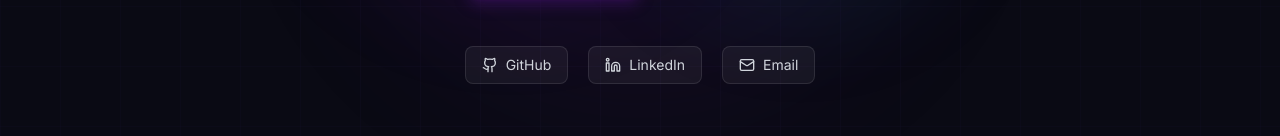
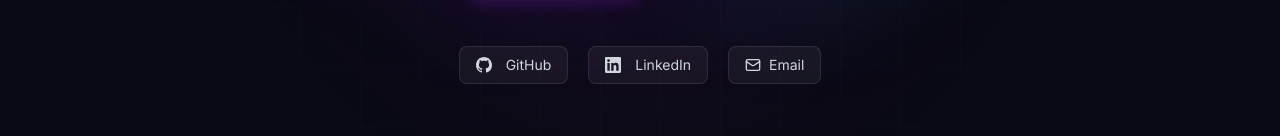
Before and after one commit to aalsaati55/my-portfolio, a React (Vite) app: page / in a window 1280 px wide. Shown: the part 594-730 px from the top of the page. Built offline with nearby package versions, Linux system fonts and the light colour scheme.

Commit message:
portfolio working

```diff
--- a/src/components/Contact.jsx
+++ b/src/components/Contact.jsx
@@ -1,5 +1,9 @@
-import { Mail, Github, Linkedin, Phone, MapPin, Send } from 'lucide-react';
+import { Mail, Phone, MapPin, Send } from 'lucide-react';
+
 import { useState } from 'react';
+
+const GithubIcon = () => (<svg width="20" height="20" viewBox="0 0 24 24" fill="currentColor"><path d="M12 0C5.37 0 0 5.37 0 12c0 5.31 3.435 9.795 8.205 11.385.6.105.825-.255.825-.57 0-.285-.015-1.23-.015-2.235-3.015.555-3.795-.735-4.035-1.41-.135-.345-.72-1.41-1.23-1.695-.42-.225-1.02-.78-.015-.795.945-.015 1.62.87 1.845 1.23 1.08 1.815 2.805 1.305 3.495.99.105-.78.42-1.305.765-1.605-2.67-.3-5.46-1.335-5.46-5.925 0-1.305.465-2.385 1.23-3.225-.12-.3-.54-1.53.12-3.18 0 0 1.005-.315 3.3 1.23.96-.27 1.98-.405 3-.405s2.04.135 3 .405c2.295-1.56 3.3-1.23 3.3-1.23.66 1.65.24 2.88.12 3.18.765.84 1.23 1.905 1.23 3.225 0 4.605-2.805 5.625-5.475 5.925.435.375.81 1.095.81 2.22 0 1.605-.015 2.895-.015 3.3 0 .315.225.69.825.57A12.02 12.02 0 0 0 24 12c0-6.63-5.37-12-12-12z"/></svg>);
+const LinkedinIcon = () => (<svg width="20" height="20" viewBox="0 0 24 24" fill="currentColor"><path d="M20.447 20.452h-3.554v-5.569c0-1.328-.027-3.037-1.852-3.037-1.853 0-2.136 1.445-2.136 2.939v5.667H9.351V9h3.414v1.561h.046c.477-.9 1.637-1.85 3.37-1.85 3.601 0 4.267 2.37 4.267 5.455v6.286zM5.337 7.433a2.062 2.062 0 0 1-2.063-2.065 2.064 2.064 0 1 1 2.063 2.065zm1.782 13.019H3.555V9h3.564v11.452zM22.225 0H1.771C.792 0 0 .774 0 1.729v20.542C0 23.227.792 24 1.771 24h20.451C23.2 24 24 23.227 24 22.271V1.729C24 .774 23.2 0 22.222 0h.003z"/></svg>);
 
 const contactLinks = [
   {
@@ -11,7 +15,7 @@
     border: 'border-purple-500/30',
   },
   {
-    icon: <Github size={20} />,
+    icon: <GithubIcon />,
     label: 'GitHub',
     value: 'github.com/aalsaati55',
     href: 'https://github.com/aalsaati55',
@@ -19,7 +23,7 @@
     border: 'border-gray-500/30',
   },
   {
-    icon: <Linkedin size={20} />,
+    icon: <LinkedinIcon />,
     label: 'LinkedIn',
     value: 'linkedin.com/in/abdulmajeed-alsaati',
     href: 'https://www.linkedin.com/in/abdulmajeed-alsaati',
--- a/src/components/Footer.jsx
+++ b/src/components/Footer.jsx
@@ -1,4 +1,7 @@
-import { Github, Linkedin, Mail, Shield, Heart } from 'lucide-react';
+import { Mail, Shield, Heart } from 'lucide-react';
+
+const GithubIcon = () => (<svg width="16" height="16" viewBox="0 0 24 24" fill="currentColor"><path d="M12 0C5.37 0 0 5.37 0 12c0 5.31 3.435 9.795 8.205 11.385.6.105.825-.255.825-.57 0-.285-.015-1.23-.015-2.235-3.015.555-3.795-.735-4.035-1.41-.135-.345-.72-1.41-1.23-1.695-.42-.225-1.02-.78-.015-.795.945-.015 1.62.87 1.845 1.23 1.08 1.815 2.805 1.305 3.495.99.105-.78.42-1.305.765-1.605-2.67-.3-5.46-1.335-5.46-5.925 0-1.305.465-2.385 1.23-3.225-.12-.3-.54-1.53.12-3.18 0 0 1.005-.315 3.3 1.23.96-.27 1.98-.405 3-.405s2.04.135 3 .405c2.295-1.56 3.3-1.23 3.3-1.23.66 1.65.24 2.88.12 3.18.765.84 1.23 1.905 1.23 3.225 0 4.605-2.805 5.625-5.475 5.925.435.375.81 1.095.81 2.22 0 1.605-.015 2.895-.015 3.3 0 .315.225.69.825.57A12.02 12.02 0 0 0 24 12c0-6.63-5.37-12-12-12z"/></svg>);
+const LinkedinIcon = () => (<svg width="16" height="16" viewBox="0 0 24 24" fill="currentColor"><path d="M20.447 20.452h-3.554v-5.569c0-1.328-.027-3.037-1.852-3.037-1.853 0-2.136 1.445-2.136 2.939v5.667H9.351V9h3.414v1.561h.046c.477-.9 1.637-1.85 3.37-1.85 3.601 0 4.267 2.37 4.267 5.455v6.286zM5.337 7.433a2.062 2.062 0 0 1-2.063-2.065 2.064 2.064 0 1 1 2.063 2.065zm1.782 13.019H3.555V9h3.564v11.452zM22.225 0H1.771C.792 0 0 .774 0 1.729v20.542C0 23.227.792 24 1.771 24h20.451C23.2 24 24 23.227 24 22.271V1.729C24 .774 23.2 0 22.222 0h.003z"/></svg>);
 
 export default function Footer() {
   return (
@@ -33,11 +36,11 @@
           <div className="flex items-center gap-3">
             <a href="https://github.com/aalsaati55" target="_blank" rel="noreferrer"
               className="w-9 h-9 rounded-lg bg-white/5 border border-white/10 flex items-center justify-center text-gray-400 hover:text-white hover:bg-white/15 transition-all">
-              <Github size={16} />
+              <GithubIcon />
             </a>
             <a href="https://www.linkedin.com/in/abdulmajeed-alsaati" target="_blank" rel="noreferrer"
               className="w-9 h-9 rounded-lg bg-white/5 border border-white/10 flex items-center justify-center text-gray-400 hover:text-white hover:bg-white/15 transition-all">
-              <Linkedin size={16} />
+              <LinkedinIcon />
             </a>
             <a href="mailto:majeedghassan45@gmail.com"
               className="w-9 h-9 rounded-lg bg-white/5 border border-white/10 flex items-center justify-center text-gray-400 hover:text-white hover:bg-white/15 transition-all">
--- a/src/components/Hero.jsx
+++ b/src/components/Hero.jsx
@@ -1,5 +1,8 @@
 import { useState, useEffect } from 'react';
-import { Github, Linkedin, Mail, ChevronDown, Terminal } from 'lucide-react';
+import { Mail, ChevronDown, Terminal } from 'lucide-react';
+
+const GithubIcon = () => (<svg width="16" height="16" viewBox="0 0 24 24" fill="currentColor"><path d="M12 0C5.37 0 0 5.37 0 12c0 5.31 3.435 9.795 8.205 11.385.6.105.825-.255.825-.57 0-.285-.015-1.23-.015-2.235-3.015.555-3.795-.735-4.035-1.41-.135-.345-.72-1.41-1.23-1.695-.42-.225-1.02-.78-.015-.795.945-.015 1.62.87 1.845 1.23 1.08 1.815 2.805 1.305 3.495.99.105-.78.42-1.305.765-1.605-2.67-.3-5.46-1.335-5.46-5.925 0-1.305.465-2.385 1.23-3.225-.12-.3-.54-1.53.12-3.18 0 0 1.005-.315 3.3 1.23.96-.27 1.98-.405 3-.405s2.04.135 3 .405c2.295-1.56 3.3-1.23 3.3-1.23.66 1.65.24 2.88.12 3.18.765.84 1.23 1.905 1.23 3.225 0 4.605-2.805 5.625-5.475 5.925.435.375.81 1.095.81 2.22 0 1.605-.015 2.895-.015 3.3 0 .315.225.69.825.57A12.02 12.02 0 0 0 24 12c0-6.63-5.37-12-12-12z"/></svg>);
+const LinkedinIcon = () => (<svg width="16" height="16" viewBox="0 0 24 24" fill="currentColor"><path d="M20.447 20.452h-3.554v-5.569c0-1.328-.027-3.037-1.852-3.037-1.853 0-2.136 1.445-2.136 2.939v5.667H9.351V9h3.414v1.561h.046c.477-.9 1.637-1.85 3.37-1.85 3.601 0 4.267 2.37 4.267 5.455v6.286zM5.337 7.433a2.062 2.062 0 0 1-2.063-2.065 2.064 2.064 0 1 1 2.063 2.065zm1.782 13.019H3.555V9h3.564v11.452zM22.225 0H1.771C.792 0 0 .774 0 1.729v20.542C0 23.227.792 24 1.771 24h20.451C23.2 24 24 23.227 24 22.271V1.729C24 .774 23.2 0 22.222 0h.003z"/></svg>);
 
 const roles = [
   'Cybersecurity Engineer',
@@ -96,11 +99,11 @@
         <div className="flex items-center justify-center gap-5 animate-fadeInUp" style={{ animationDelay: '0.5s' }}>
           <a href="https://github.com/aalsaati55" target="_blank" rel="noreferrer"
             className="flex items-center gap-2 px-4 py-2 rounded-lg bg-white/5 border border-white/10 text-gray-300 hover:text-white hover:bg-white/10 transition-all duration-200 text-sm">
-            <Github size={16} /> GitHub
+            <GithubIcon /> <span className="ml-1.5">GitHub</span>
           </a>
           <a href="https://www.linkedin.com/in/abdulmajeed-alsaati" target="_blank" rel="noreferrer"
             className="flex items-center gap-2 px-4 py-2 rounded-lg bg-white/5 border border-white/10 text-gray-300 hover:text-white hover:bg-white/10 transition-all duration-200 text-sm">
-            <Linkedin size={16} /> LinkedIn
+            <LinkedinIcon /> <span className="ml-1.5">LinkedIn</span>
           </a>
           <a href="mailto:majeedghassan45@gmail.com"
             className="flex items-center gap-2 px-4 py-2 rounded-lg bg-white/5 border border-white/10 text-gray-300 hover:text-white hover:bg-white/10 transition-all duration-200 text-sm">
--- a/src/components/Navbar.jsx
+++ b/src/components/Navbar.jsx
@@ -1,5 +1,6 @@
 import { useState, useEffect } from 'react';
 import { Menu, X, Shield } from 'lucide-react';
+// lucide-react this version has no Github/Linkedin icons — using Shield instead is fine
 
 const links = ['About', 'Skills', 'Projects', 'Education', 'Certificates', 'Contact'];
 
--- a/src/components/Projects.jsx
+++ b/src/components/Projects.jsx
@@ -1,4 +1,6 @@
-import { Github, ExternalLink, Shield, Globe, Network, Terminal, Server, Bug } from 'lucide-react';
+import { ExternalLink, Shield, Globe, Network, Terminal, Server, Bug } from 'lucide-react';
+
+const GithubIcon = ({ size = 13 }) => (<svg width={size} height={size} viewBox="0 0 24 24" fill="currentColor"><path d="M12 0C5.37 0 0 5.37 0 12c0 5.31 3.435 9.795 8.205 11.385.6.105.825-.255.825-.57 0-.285-.015-1.23-.015-2.235-3.015.555-3.795-.735-4.035-1.41-.135-.345-.72-1.41-1.23-1.695-.42-.225-1.02-.78-.015-.795.945-.015 1.62.87 1.845 1.23 1.08 1.815 2.805 1.305 3.495.99.105-.78.42-1.305.765-1.605-2.67-.3-5.46-1.335-5.46-5.925 0-1.305.465-2.385 1.23-3.225-.12-.3-.54-1.53.12-3.18 0 0 1.005-.315 3.3 1.23.96-.27 1.98-.405 3-.405s2.04.135 3 .405c2.295-1.56 3.3-1.23 3.3-1.23.66 1.65.24 2.88.12 3.18.765.84 1.23 1.905 1.23 3.225 0 4.605-2.805 5.625-5.475 5.925.435.375.81 1.095.81 2.22 0 1.605-.015 2.895-.015 3.3 0 .315.225.69.825.57A12.02 12.02 0 0 0 24 12c0-6.63-5.37-12-12-12z"/></svg>);
 
 const projects = [
   {
@@ -151,7 +153,7 @@
               <div className="flex gap-3 mt-auto">
                 <a href={p.github} target="_blank" rel="noreferrer"
                   className="flex items-center gap-1.5 text-xs text-gray-300 hover:text-white px-3 py-1.5 rounded-lg bg-white/10 hover:bg-white/20 transition-colors font-medium">
-                  <Github size={13} /> Code
+                  <GithubIcon size={13} /> Code
                 </a>
                 {p.live && (
                   <a href={p.live} target="_blank" rel="noreferrer"
@@ -167,7 +169,7 @@
         <div className="text-center mt-10">
           <a href="https://github.com/aalsaati55" target="_blank" rel="noreferrer"
             className="inline-flex items-center gap-2 px-6 py-3 rounded-xl border border-purple-500/40 text-purple-300 hover:bg-purple-900/30 transition-all duration-200 font-semibold">
-            <Github size={18} /> View All on GitHub
+            <GithubIcon size={18} /> View All on GitHub
           </a>
         </div>
       </div>
```
